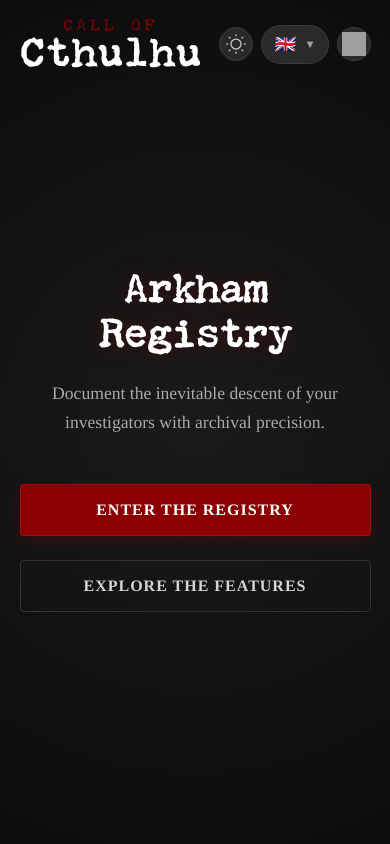
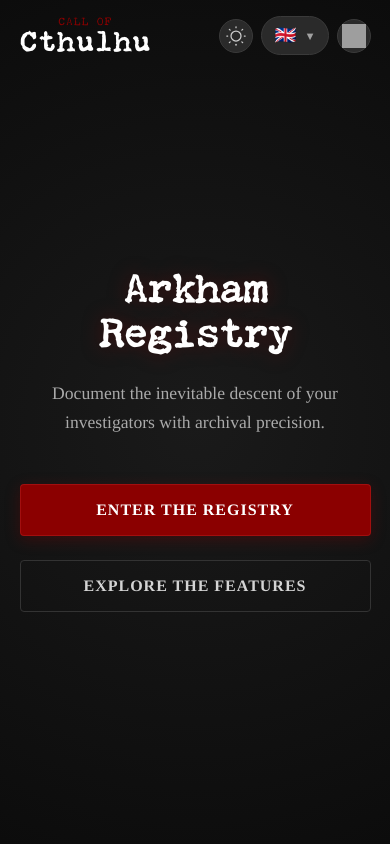
Before and after one commit to ecyrbe/cthulhu-editor, a React (Vite) app: page / in a window 390 px wide. Shown: the top 844 px of the page. Built offline with nearby package versions, Linux system fonts and the light colour scheme; grey boxes are pictures that could not be loaded.

Commit message:
style: update logo font sizes for improved visibility

```diff
--- a/src/pages/LandingPage.css
+++ b/src/pages/LandingPage.css
@@ -88,14 +88,14 @@
 }
 
 .logo-top {
-  font-size: 0.8rem;
+  font-size: 1rem;
   letter-spacing: 2px;
   text-transform: uppercase;
   color: #8b0000;
 }
 
 .logo-bottom {
-  font-size: 1.5rem;
+  font-size: 2.5rem;
   font-weight: bold;
   color: var(--header-text);
   letter-spacing: 1px;
@@ -291,12 +291,12 @@
   }
 
   .logo-top {
-    font-size: 0.6rem;
-    letter-spacing: 1px;
+    font-size: 0.7rem !important;
+    letter-spacing: 1px !important;
   }
 
   .logo-bottom {
-    font-size: 1rem;
+    font-size: 1.75rem !important;
   }
 
   .landing-header .github-link,
```
